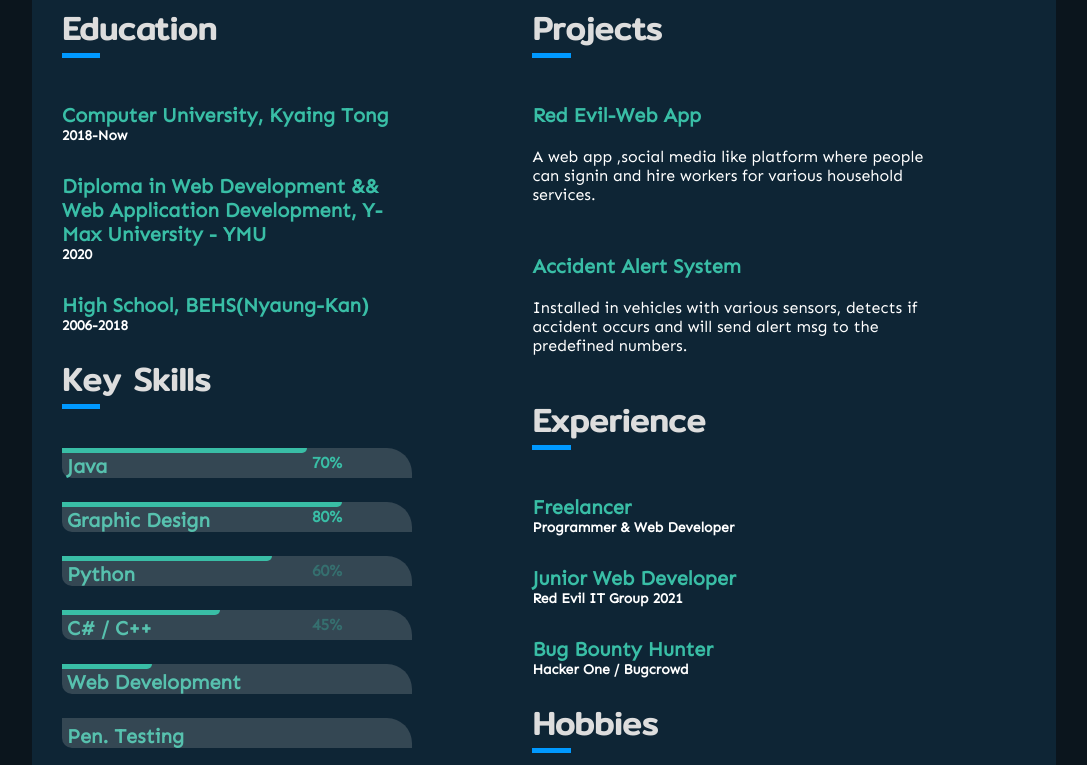
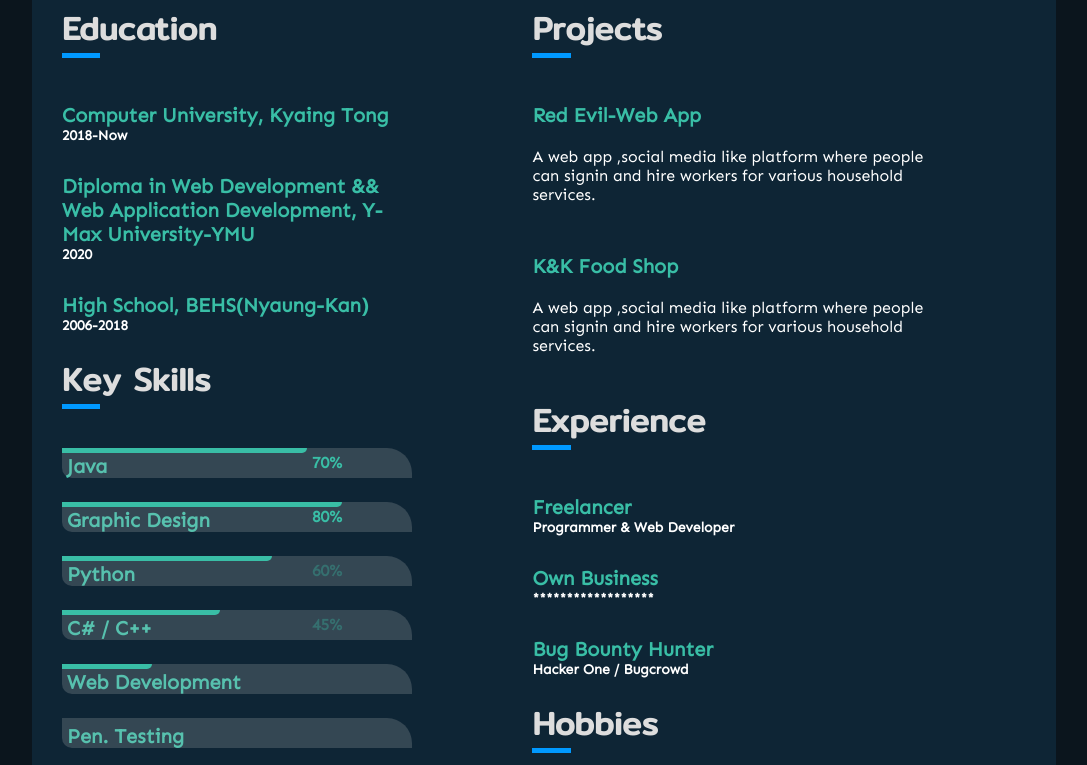
Before and after one commit to kyaw-zin-aung/k24.github.io, a plain HTML site: page index.html in a window 1280 px wide. Shown: the part 680-1445 px from the top of the page, without its empty margins (96-1183 px from the left). Drawn offline with nearby package versions, Linux system fonts and the light colour scheme.

Commit message:
Update index.html

```diff
--- a/index.html
+++ b/index.html
@@ -1697,7 +1697,7 @@ pre {
           <h1>Education</h1>
           <h4>Computer University, Kyaing Tong</h4>
           <h5>2018-Now</h5>
-          <h4>Diploma in Web Development && Web Application Development, Y-Max University - YMU</h4>
+          <h4>Diploma in Web Development && Web Application Development, Y-Max University-YMU</h4>
           <h5>2020</h5>
           <h4>High School, BEHS(Nyaung-Kan)</h4>
           <h5>2006-2018</h5>
@@ -1723,17 +1723,17 @@ pre {
             A web app ,social media like platform where people can signin and
             hire workers for various household services.
           </p>
-          <h4>Accident Alert System</h4>
+          <h4>K&K Food Shop</h4>
           <p>
-            Installed in vehicles with various sensors, detects if accident
-            occurs and will send alert msg to the predefined numbers.
+            A web app ,social media like platform where people can signin and
+            hire workers for various household services.
           </p>
 
           <h1>Experience</h1>
           <h4>Freelancer</h4>
           <h5>Programmer & Web Developer</h5>
-          <h4>Junior Web Developer</h4>
-          <h5>Red Evil IT Group 2021</h5>
+          <h4>Own Business</h4>
+          <h5>******************</h5>
           <h4>Bug Bounty Hunter</h4>
           <h5>Hacker One / Bugcrowd</h5>
 
@@ -1750,8 +1750,8 @@ pre {
     </span>
     <span id="writing" class="">
       <close onclick="writeclose()">X</close>
-      <a href="https://www.facebook.com/kyawzinaung.yaw/posts/10218284886538402" alt="Comming Soon">BLOG</a>
-      <a href="https://www.facebook.com/kyawzinaung.yaw/posts/10217819809471766" alt="Comming Soon">STORY</a>
+      <a href="#" alt="Comming Soon">BLOG</a>
+      <a href="#" alt="Comming Soon">STORY</a>
     </span>
     <span id="about" class="">
       <close onclick="aboutclose()">X</close>
```
